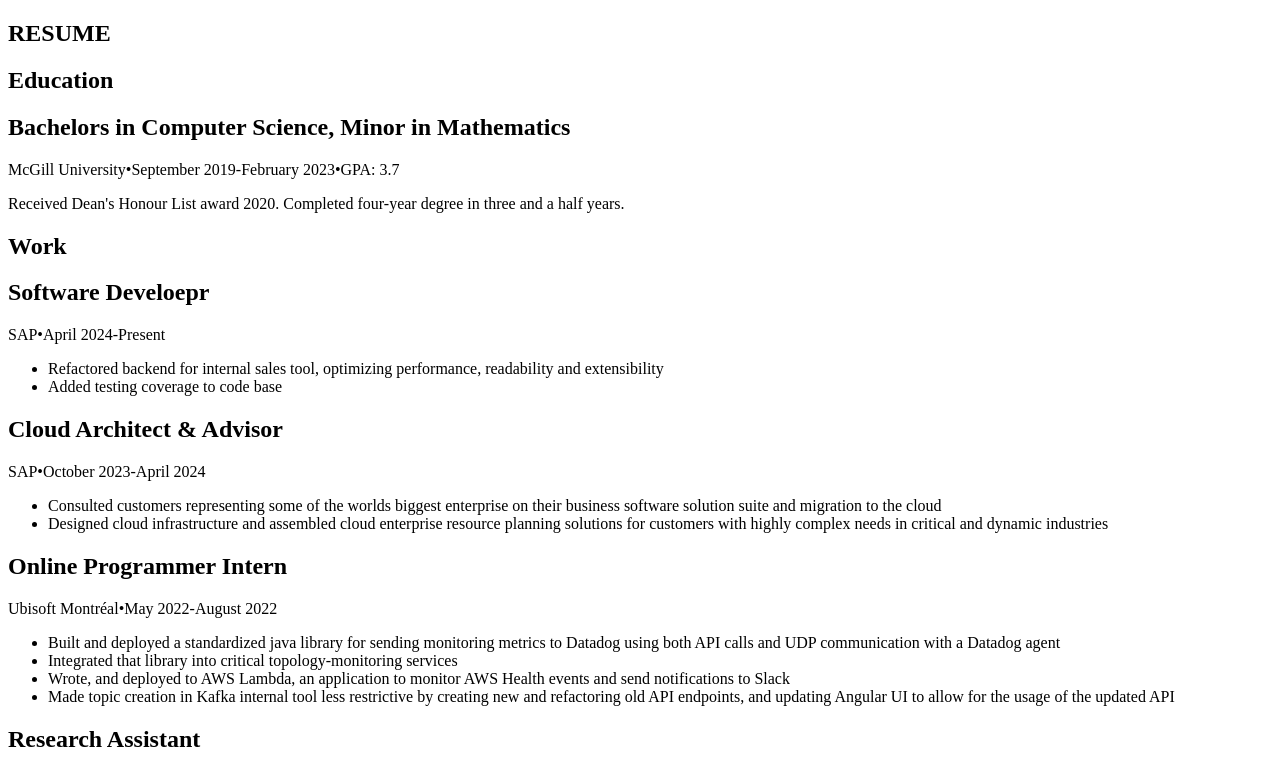
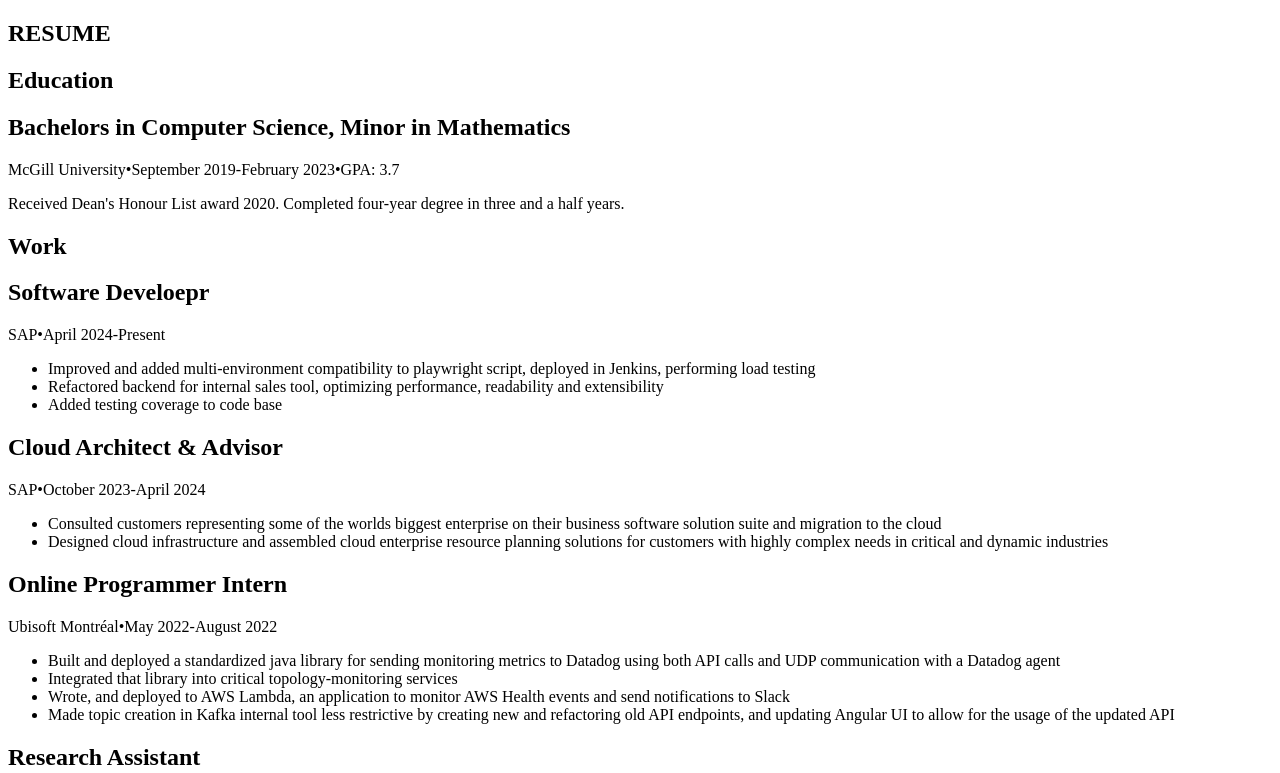
Before and after one commit to owenglahn/resume-site, a Next.js app in the folder frontend/: page /Resume in a window 1280 px wide. Shown: the top 773 px of the page. Built offline with nearby package versions, Linux system fonts and the light colour scheme.

Commit message:
Software dev experience sap July 2024

```diff
--- a/frontend/src/dataDef.tsx
+++ b/frontend/src/dataDef.tsx
@@ -29,6 +29,9 @@ export const work: ITimeLineItem[] = [
         title: "Software Develoepr",
         content:
         <ul className="list-disc">
+            <li>
+                Improved and added multi-environment compatibility to playwright script, deployed in Jenkins, performing load testing
+            </li>
             <li>
                 Refactored backend for internal sales tool, optimizing performance, readability and extensibility
             </li>
```
